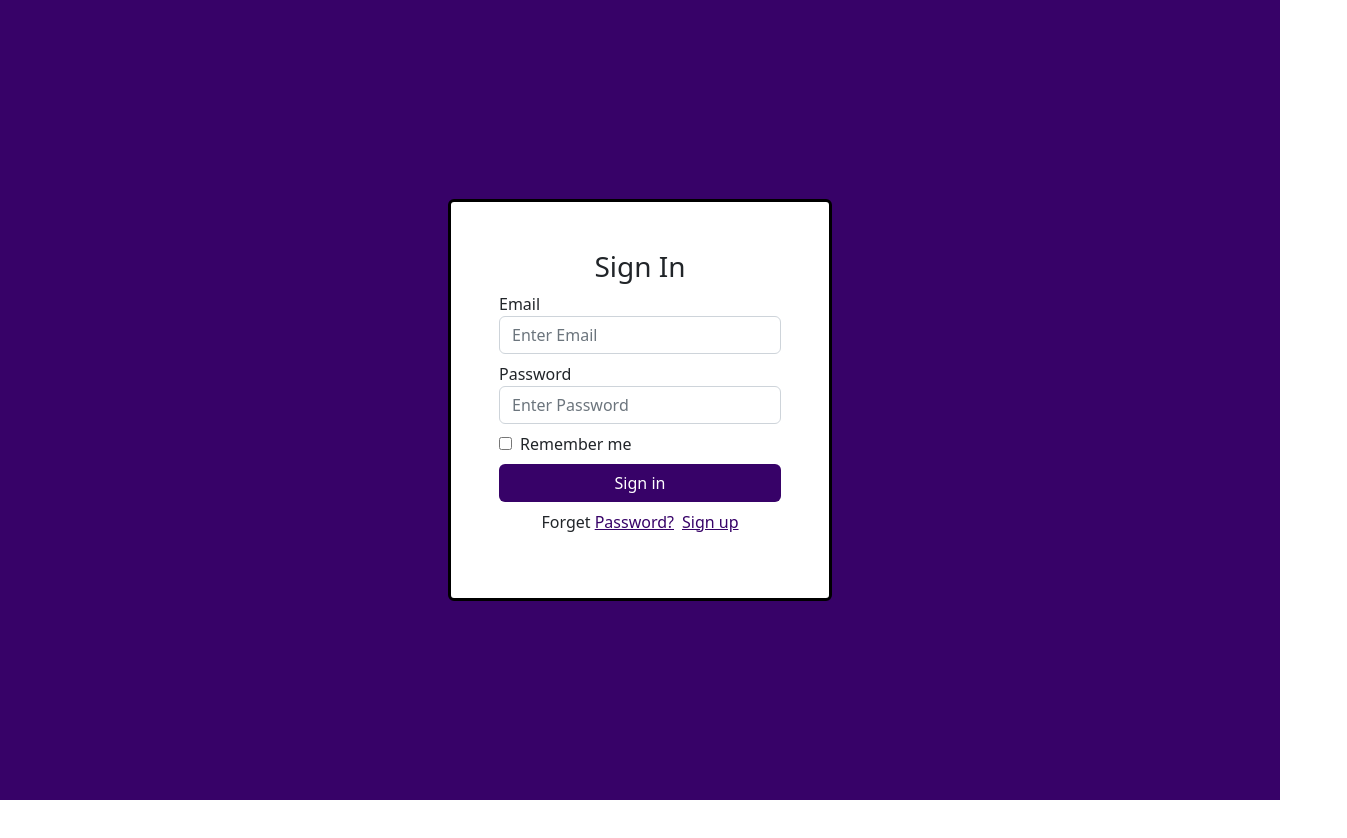
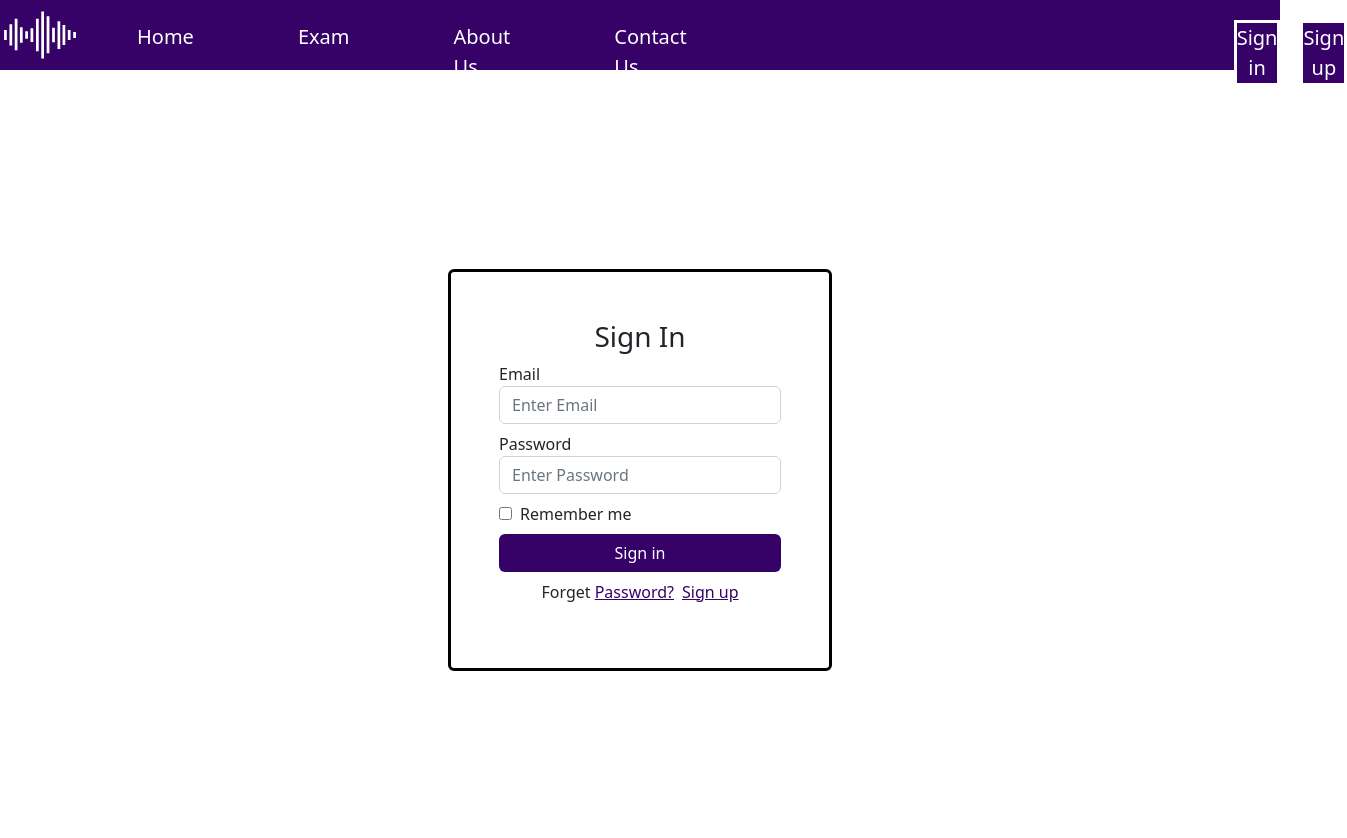
Before and after one commit to mohamed7ali/IA-Project, a React (Create React App) app: page /login in a window 1280 px wide. Shown: the top 838 px of the page, 1347 px wide, since content can reach past the window. Before the commit the page ends 800 px from the top, so only its background shows below. Built offline with nearby package versions, Linux system fonts and the light colour scheme; a web font is replaced by a local one.

Commit message:
add header
add

```diff
--- a/src/Pages/Sign_in.js
+++ b/src/Pages/Sign_in.js
@@ -1,11 +1,13 @@
 import React, { Component } from 'react'
 import '../Style_Pages/Sign_in.css'
 import { Link } from "react-router-dom"
+import Header from '../Components/Header'
 export default class Login extends Component {
   render() {
     return (
-
-        <div className=' login template  d-flex  justify-content-center align-items-center  vh-100 ' style={{backgroundColor:'rgb(55, 2, 104)'}} >
+<>
+<Header/>
+<div className=' login template  d-flex  justify-content-center align-items-center  vh-100 '  >
             <div className='  form_container p-5 rounded 'style={{border: '3px solid black',backgroundColor:'white'}}>
             <form>
                 <h3 className='text-center'>Sign In</h3>
@@ -33,6 +35,8 @@ export default class Login extends Component {
                 </form>
             </div>
         </div>
+</>
+
     )
   }
 }
--- a/src/Pages/Sign_up.js
+++ b/src/Pages/Sign_up.js
@@ -1,11 +1,14 @@
 import React, { Component } from 'react'
 import '../Style_Pages/Sign_in.css'
 import { Link } from "react-router-dom"
+import Header from '../Components/Header'
 
 export default class SignUp extends Component {
   render() {
     return (
-      <div className=' signup template  d-flex  justify-content-center align-items-center  vh-100 'style={{backgroundColor:'rgb(55, 2, 104)'}}>
+      <>
+      <Header/>
+            <div className=' signup template  d-flex  justify-content-center align-items-center  vh-100 '>
       <div className='  form_container p-5 rounded text-white 'style={{border: '3px solid black',backgroundColor:'white'}}>
       <form>
           <h3 className='text-center text-dark'>Sign Up</h3>
@@ -34,6 +37,8 @@ export default class SignUp extends Component {
           </form>
       </div>
   </div>
+      </>
+
     )
   }
 }
```
